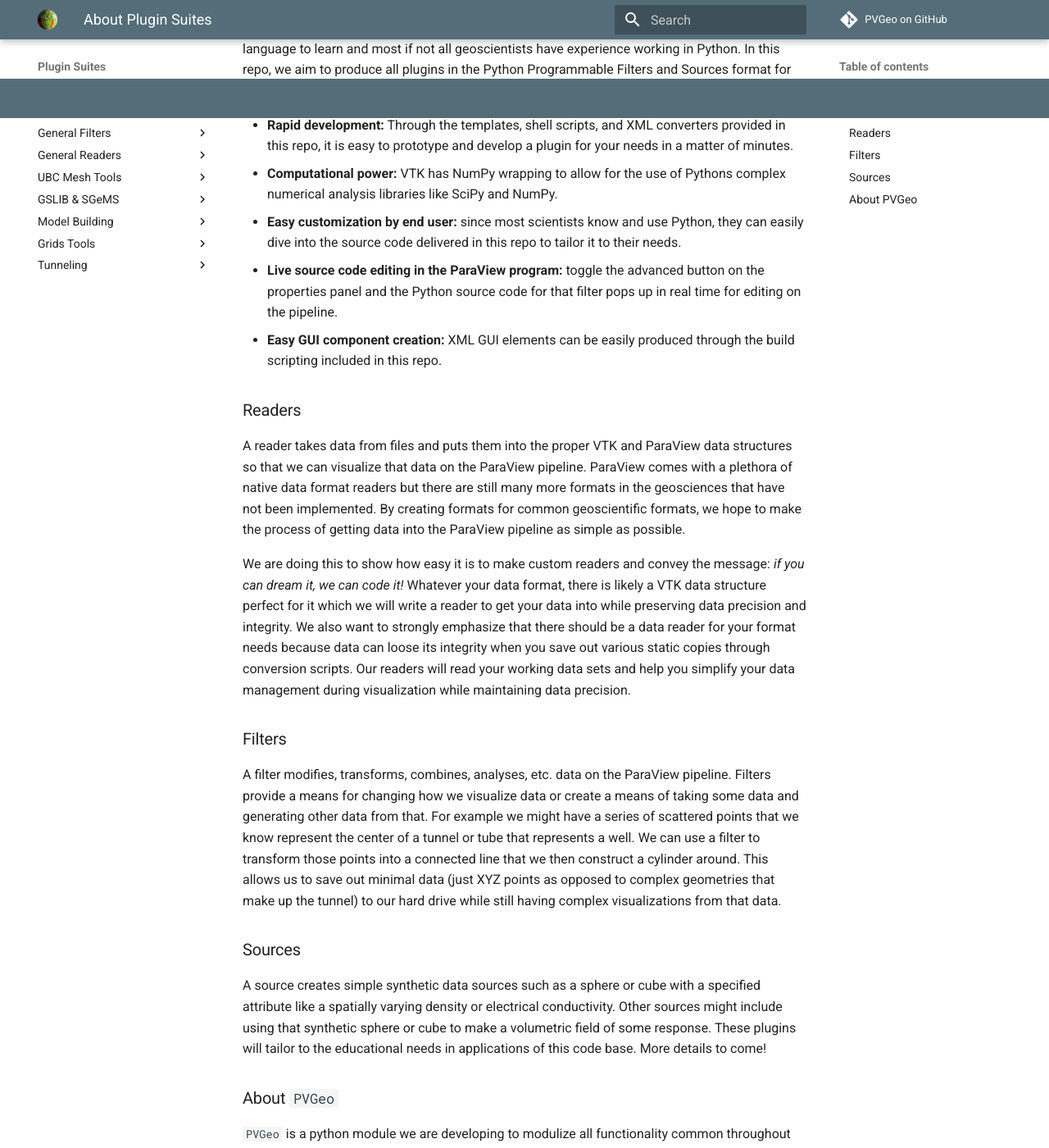
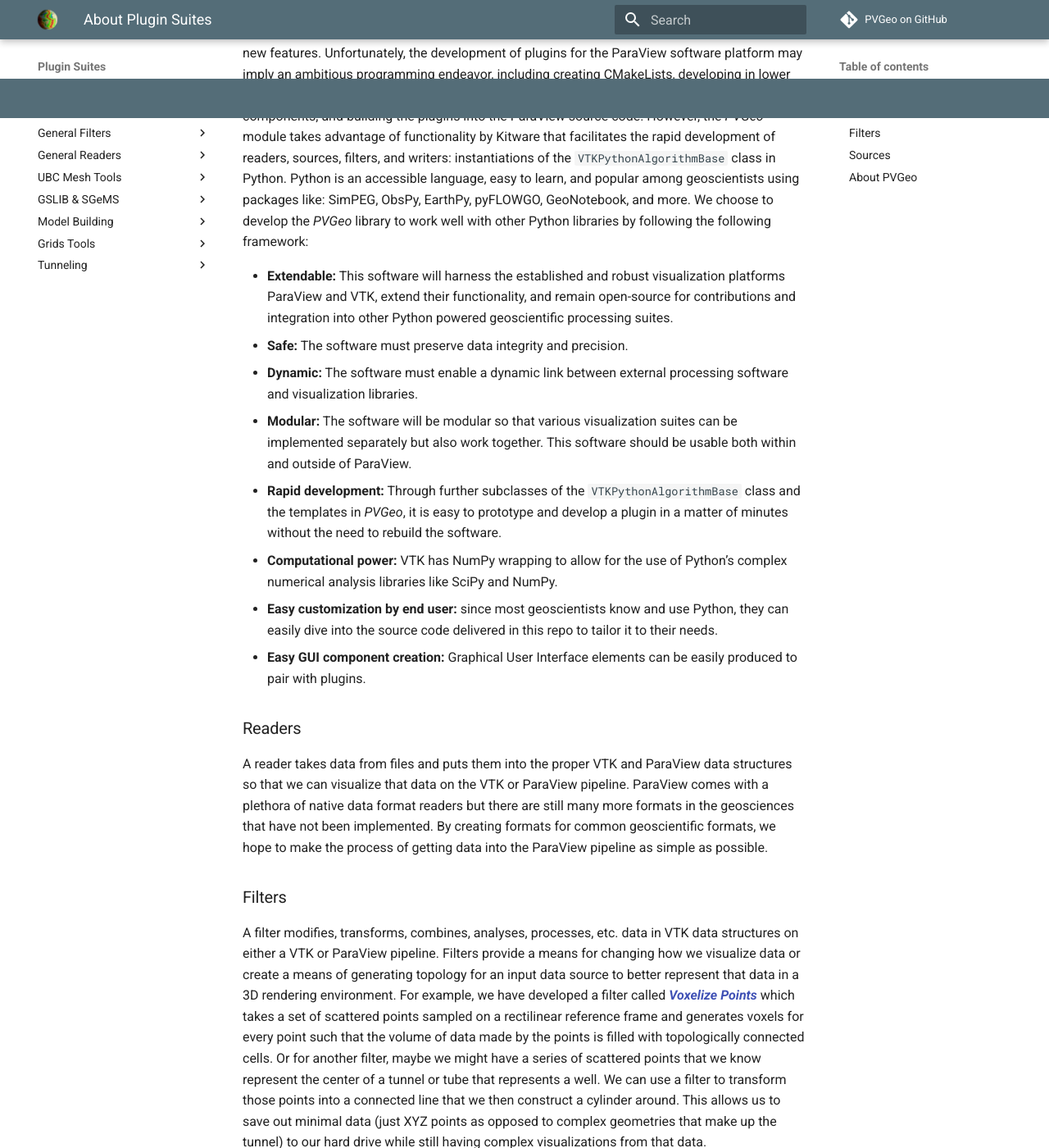
Before and after one commit to OpenGeoVis/PVGeo-Docs, an MkDocs documentation site: the page built from docs/plugin-suites/about-plugin-suites.md, in a window 1280 px wide and 1400 px high, scrolled down 733 px. Shown: the whole window at 82% size. Built offline with MkDocs 1.6.1 and Material for MkDocs 9.7.7, drawn with Linux system fonts in a browser that asks for light colours; comment, search, counter and statistics services are not loaded; old or Windows-style settings are respelled for this version of MkDocs; some of the changed text lies outside the part shown.

Commit message:
Edit plugin suites decsription

```diff
--- a/docs/plugin-suites/about-plugin-suites.md
+++ b/docs/plugin-suites/about-plugin-suites.md
@@ -1,31 +1,33 @@
 # About Plugin Suites
-We are deploying our ParaView plugins in various packages we call suites. These suites consists of a series of reader or filter plugins (or both) for a general area of geoscientific processing or visualization. For example, we have created a suite called *UBC Mesh Tools* which contains file readers for the UBC Mesh types and filters for processes related to the UBC mesh formats. Another example of a suite is *Model Building*; this is a suite of various plugins that allow a user to create various types of models interactively within ParaView. Take a look at the navigation pane to the left to explore the different plugin suites.
+We are deploying *PVGeo* in various sub-packages we call suites. These suites consists of a series of reader or filter plugins (or both) for a general area of geoscientific processing or visualization. For example, we have created a suite called *UBC Mesh Tools* which contains file readers for the UBC Mesh types and filters for processes related to the UBC mesh formats. Another example of a suite is *Model Building*; this is a suite of various plugins that allow a user to create various types of models interactively within ParaView. Take a look at the navigation pane to the left to explore the different plugin suites.
 
 
 ## The Plugin Framework
 
-### Why Programmable Plugins?
-The development of plugins for the ParaView software platform can seem like a daunting task at first. Creating CMakeLists, writing in C++ again for the first time in years, learning XML to create interactive GUI components, and integrating the plugins into the ParaView build is a major turnoff. To get around all that, we can use something Kitware has put into ParaView for the rapid development of plugins, Python Programmable Filters and Sources! Python is an incredibly easy language to learn and most if not all geoscientists have experience working in Python. In this repo, we aim to produce all plugins in the Python Programmable Filters and Sources format for the following reasons:
+In developing the *PVGeo* repository, we decided to follow a framework of development that generates various sets of tools that can be used within ParaView or outside in other Python environments with the VTK Python library. This would allow for users of *PVGeo* to be able to use all of the functionality as plugins in ParaView with interactive user menus or outside of ParaView be able to integrate with there existing data processing suites using Python and VTK. This development framework also focuses heavily on the open source paradigm in that *PVGeo* contains many base classes for developers to inherit functionality to aid in the development of new features. Unfortunately, the development of plugins for the ParaView software platform may imply an ambitious programming endeavor, including creating CMakeLists, developing in lower level programming languages like C++, learning new libraries to create interactive GUI components, and building the plugins into the ParaView source code. However, the *PVGeo* module takes advantage of functionality by Kitware that facilitates the rapid development of readers, sources, filters, and writers: instantiations of the `VTKPythonAlgorithmBase` class in Python. Python is an accessible language, easy to learn, and popular among geoscientists using packages like: SimPEG, ObsPy, EarthPy, pyFLOWGO, GeoNotebook, and more. We choose to develop the *PVGeo* library to work well with other Python libraries by following the following framework:
 
-* **Rapid development:** Through the templates, shell scripts, and XML converters provided in this repo, it is easy to prototype and develop a plugin for your needs in a matter of minutes.
-* **Computational power:** VTK has NumPy wrapping to allow for the use of Pythons complex numerical analysis libraries like SciPy and NumPy.
-* **Easy customization by end user:** since most scientists know and use Python, they can easily dive into the source code delivered in this repo to tailor it to their needs.
-* **Live source code editing in the ParaView program:** toggle the advanced button on the properties panel and the Python source code for that filter pops up in real time for editing on the pipeline.
-* **Easy GUI component creation:** XML GUI elements can be easily produced through the build scripting included in this repo.
+- **Extendable:** This software will harness the established and robust visualization platforms ParaView and VTK, extend their functionality, and remain open-source for contributions and integration into other Python powered geoscientific processing suites.
+- **Safe:** The software must preserve data integrity and precision.
+- **Dynamic:** The software must enable a dynamic link between external processing software and visualization libraries.
+- **Modular:** The software will be modular so that various visualization suites can be implemented separately but also work together. This software should be usable both within and outside of ParaView.
+- **Rapid development:** Through further subclasses of the `VTKPythonAlgorithmBase` class and the templates in *PVGeo*, it is easy to prototype and develop a plugin in a matter of minutes without the need to rebuild the software.
+- **Computational power:** VTK has NumPy wrapping to allow for the use of Python's complex numerical analysis libraries like SciPy and NumPy.
+- **Easy customization by end user:** since most geoscientists know and use Python, they can easily dive into the source code delivered in this repo to tailor it to their needs.
+- **Easy GUI component creation:** Graphical User Interface elements can be easily produced to pair with plugins.
+
 
 ### Readers
-A reader takes data from files and puts them into the proper VTK and ParaView data structures so that we can visualize that data on the ParaView pipeline. ParaView comes with a plethora of native data format readers but there are still many more formats in the geosciences that have not been implemented. By creating formats for common geoscientific formats, we hope to make the process of getting data into the ParaView pipeline as simple as possible.
-
-We are doing this to show how easy it is to make custom readers and convey the message: *if you can dream it, we can code it!* Whatever your data format, there is likely a VTK data structure perfect for it which we will write a reader to get your data into while preserving data precision and integrity. We also want to strongly emphasize that there should be a data reader for your format needs because data can loose its integrity when you save out various static copies through conversion scripts. Our readers will read your working data sets and help you simplify your data management during visualization while maintaining data precision.
-
+A reader takes data from files and puts them into the proper VTK and ParaView data structures so that we can visualize that data on the VTK or ParaView pipeline. ParaView comes with a plethora of native data format readers but there are still many more formats in the geosciences that have not been implemented. By creating formats for common geoscientific formats, we hope to make the process of getting data into the ParaView pipeline as simple as possible.
 
 
 ### Filters
-A filter modifies, transforms, combines, analyses, etc. data on the ParaView pipeline. Filters provide a means for changing how we visualize data or create a means of taking some data and generating other data from that. For example we might have a series of scattered points that we know represent the center of a tunnel or tube that represents a well. We can use a filter to transform those points into a connected line that we then construct a cylinder around. This allows us to save out minimal data (just XYZ points as opposed to complex geometries that make up the tunnel) to our hard drive while still having complex visualizations from that data.
+A filter modifies, transforms, combines, analyses, processes, etc. data in VTK data structures on either a VTK or ParaView pipeline. Filters provide a means for changing how we visualize data or create a means of generating topology for an input data source to better represent that data in a 3D rendering environment.
+For example, we have developed a filter called [***Voxelize Points***](filters-general/voxelize-points.md) which takes a set of scattered points sampled on a rectilinear reference frame and generates voxels for every point such that the volume of data made by the points is filled with topologically connected cells.
+Or for another filter, maybe we might have a series of scattered points that we know represent the center of a tunnel or tube that represents a well. We can use a filter to transform those points into a connected line that we then construct a cylinder around. This allows us to save out minimal data (just XYZ points as opposed to complex geometries that make up the tunnel) to our hard drive while still having complex visualizations from that data.
 
 
 ### Sources
-A source creates simple synthetic data sources such as a sphere or cube with a specified attribute like a spatially varying density or electrical conductivity. Other sources might include using that synthetic sphere or cube to make a volumetric field of some response. These plugins will tailor to the educational needs in applications of this code base. More details to come!
+A source takes input parameters from a user and generates a data object for visualization or export. In *PVGeo*, we have implemented the *Model Building* suite with many sources that allow for a user to specify attributes of a data set such as a model discretization and have a data source appear in the rendering environment alongside their other data for that scene.
 
 
 
```
